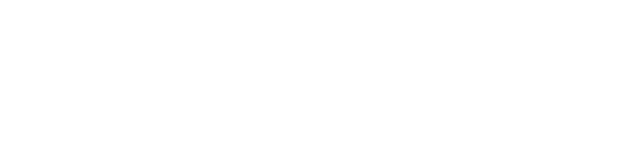
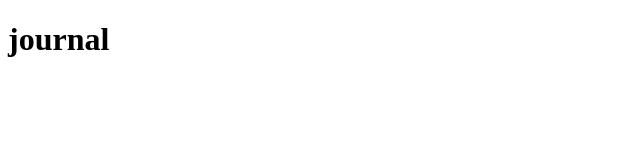
Before and after one commit to albertomscode/collab-journal, a plain HTML site: page index.html in a window 1280 px wide. Shown: the whole page, without its empty margins (0-640 px from the left). Drawn offline with Linux system fonts and the light colour scheme.

Commit message:
added <h1> to index.html

```diff
--- a/index.html
+++ b/index.html
@@ -6,6 +6,6 @@
     <title>Document</title>
 </head>
 <body>
-
+    <h1>journal</h1>
 </body>
 </html>
```
